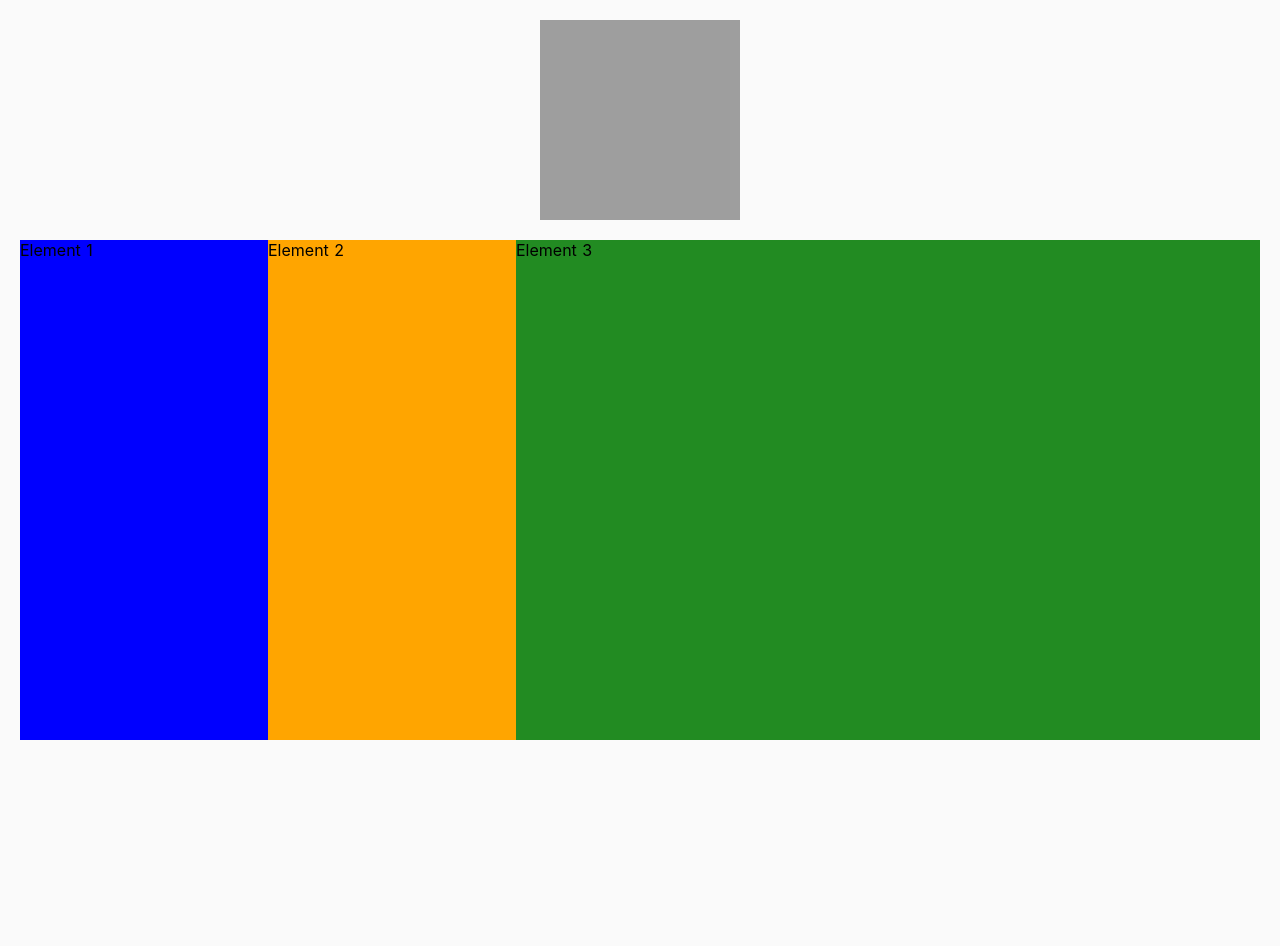
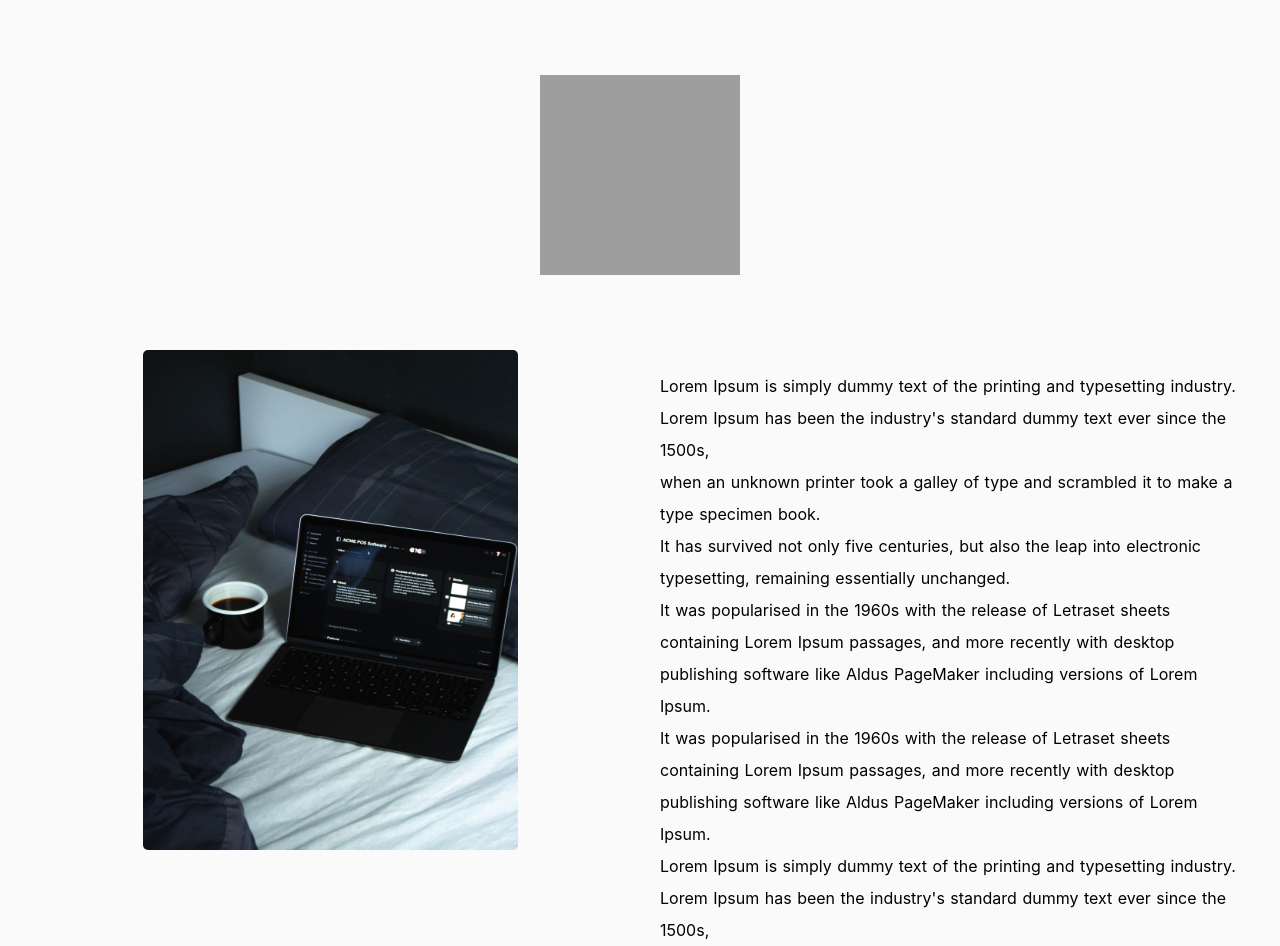
Before and after one commit to Gyasi11/gyasilinje.com, a Nuxt app in the folder website/: page / in a window 1280 px wide. Before the commit the page ends 800 px from the top, so only its background shows below. Built offline with nearby package versions, Linux system fonts and the light colour scheme; grey boxes are pictures that could not be loaded.

Commit message:
Update content div

```diff
--- a/website/pages/index.vue
+++ b/website/pages/index.vue
@@ -5,13 +5,22 @@
     </header>
     <div class="content">
         <div class="el1">
-            Element 1
+            <img src="~/assets/laptop-coffee.jpg" />
         </div>
         <div class="el2">
-            Element 2
-        </div>
-        <div class="el3">
-            Element 3
+            <p> Lorem Ipsum is simply dummy text of the printing and typesetting industry. Lorem Ipsum has been the industry's standard dummy text ever since the 1500s, </p>
+            <p> when an unknown printer took a galley of type and scrambled it to make a type specimen book. </p>
+            <p> It has survived not only five centuries, but also the leap into electronic typesetting,
+                remaining essentially unchanged.
+
+            </p>
+            <p> It was popularised in the 1960s with the release of Letraset sheets containing Lorem Ipsum passages, and more recently with desktop publishing software like Aldus PageMaker
+                including versions of Lorem Ipsum.
+            </p>
+            <p> It was popularised in the 1960s with the release of Letraset sheets containing Lorem Ipsum passages, and more recently with desktop publishing software like Aldus PageMaker
+                including versions of Lorem Ipsum.
+            </p>
+            <p> Lorem Ipsum is simply dummy text of the printing and typesetting industry. Lorem Ipsum has been the industry's standard dummy text ever since the 1500s, </p>
         </div>
     </div>
 </div>
@@ -25,7 +34,7 @@ export default Vue.extend({})
 
 <style>
 header {
-    margin: 20px;
+    margin: 75px 20px;
     display: flex;
     align-items: center;
     justify-content: center;
@@ -39,28 +48,43 @@ header img {
 .content {
     display: grid;
     margin: 20px;
-    grid-template-columns: 1fr 1fr 1fr 1fr 1fr;
+    grid-template-columns: 1fr 1fr;
     grid-template-rows: 500px;
 }
 
-/* .card {
+.content p {
+    line-height: 2em;
+}
+
+.card {
     box-shadow: 0 4px 8px 0 rgba(0, 0, 0, 0.2);
     height: 100%;
     border-radius: 5px;
     background: white;
     margin: 20px;
-} */
-.el1{
-  background: blue;
 }
+
+.el1 {
+    margin: 20px;
+    display: flex;
+    justify-content: center;
+    align-items: center;
+}
+
+.el1 img {
+    height: 500px;
+    width: 375px;
+    border-radius: 5px;
+}
+
 .el2 {
-  background: orange;
+    margin: 20px;
 }
 
 .el3 {
-  background: forestgreen;
-  grid-column-start: 3;
-  grid-column-end: 6;
+    background: forestgreen;
+    grid-column-start: 3;
+    grid-column-end: 6;
 }
 
 body {
@@ -68,4 +92,10 @@ body {
 }
 
 header {}
+
+@media only screen and (max-width: 750px) {
+    .content {
+        grid-template-columns: 1fr;
+    }
+}
 </style>
```
Also changed, not shown: website/assets/laptop-coffee.jpg (added).
